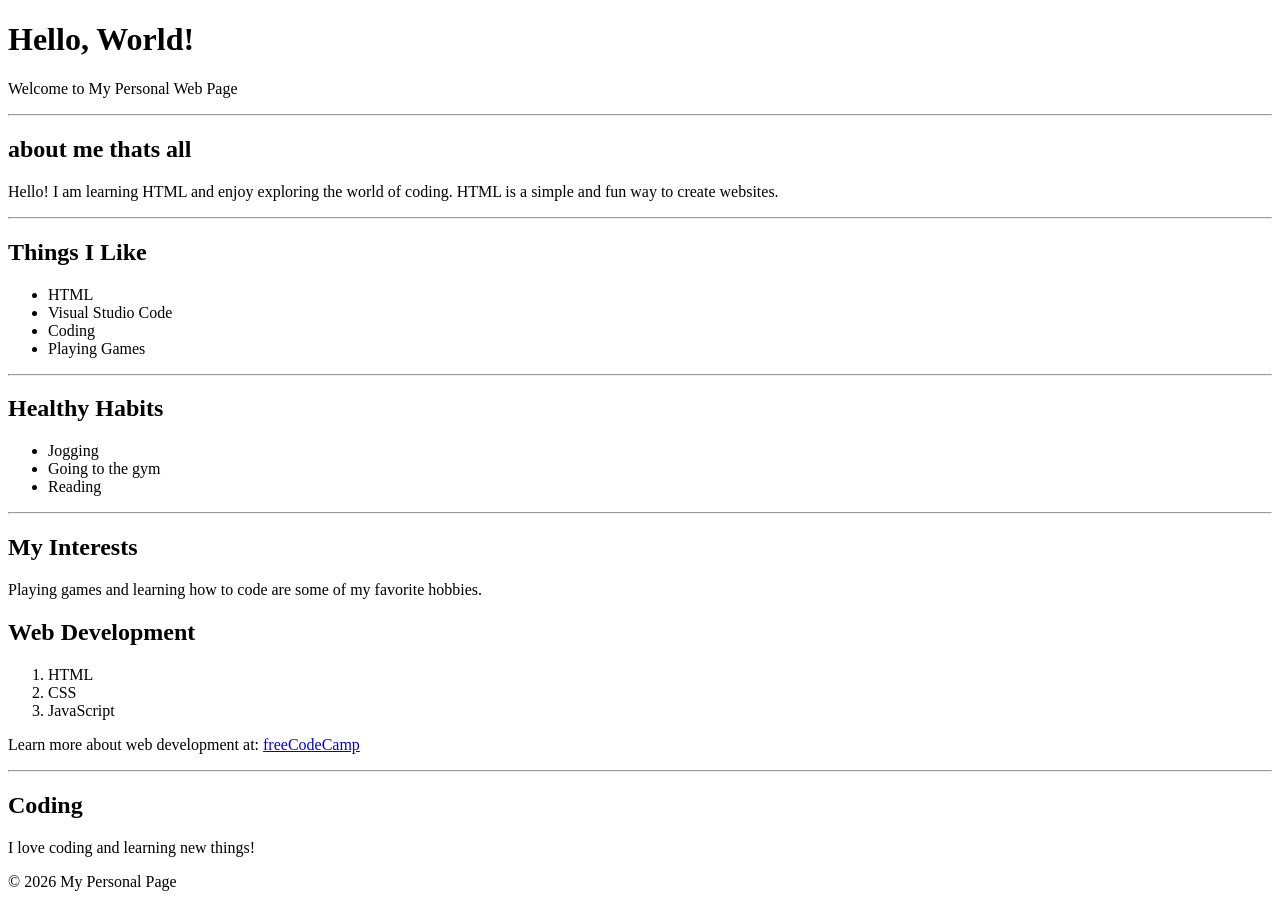
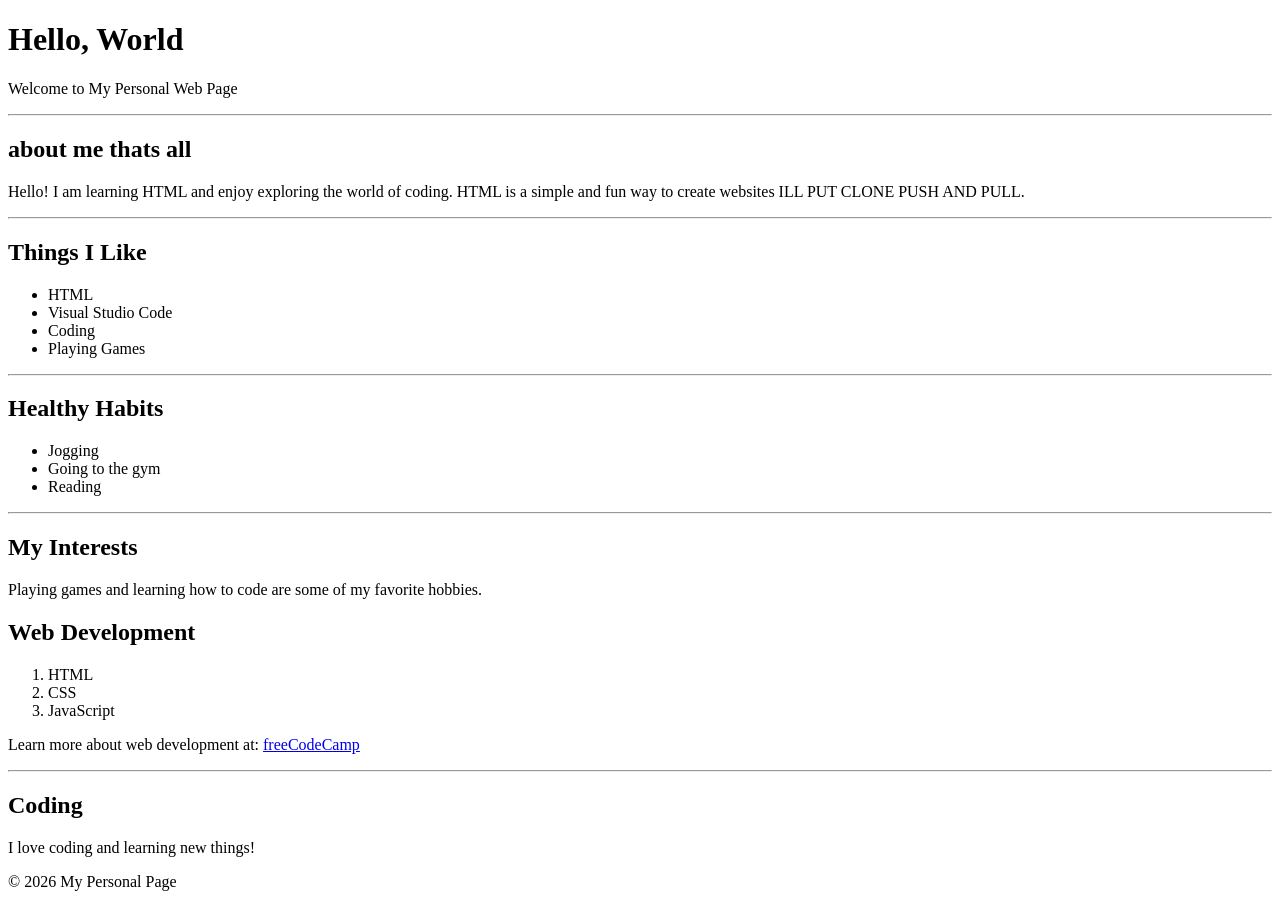
Before and after one commit to cirerayahn/html_activity1, a plain HTML site: page index.html in a window 1280 px wide. Drawn offline with Linux system fonts and the light colour scheme.

Commit message:
update new

```diff
--- a/index.html
+++ b/index.html
@@ -6,14 +6,14 @@
     <title>Clone Push Pull</title>
   </head>
   <body>
-    <h1>Hello, World!</h1>
+    <h1>Hello, World</h1>
     <p>Welcome to My Personal Web Page</p>
     <hr />
 
     <h2>about me thats all</h2>
     <p>
       Hello! I am learning HTML and enjoy exploring the world of coding. HTML is
-      a simple and fun way to create websites.
+      a simple and fun way to create websites ILL PUT CLONE PUSH AND PULL.
     </p>
     <hr />
 
```
